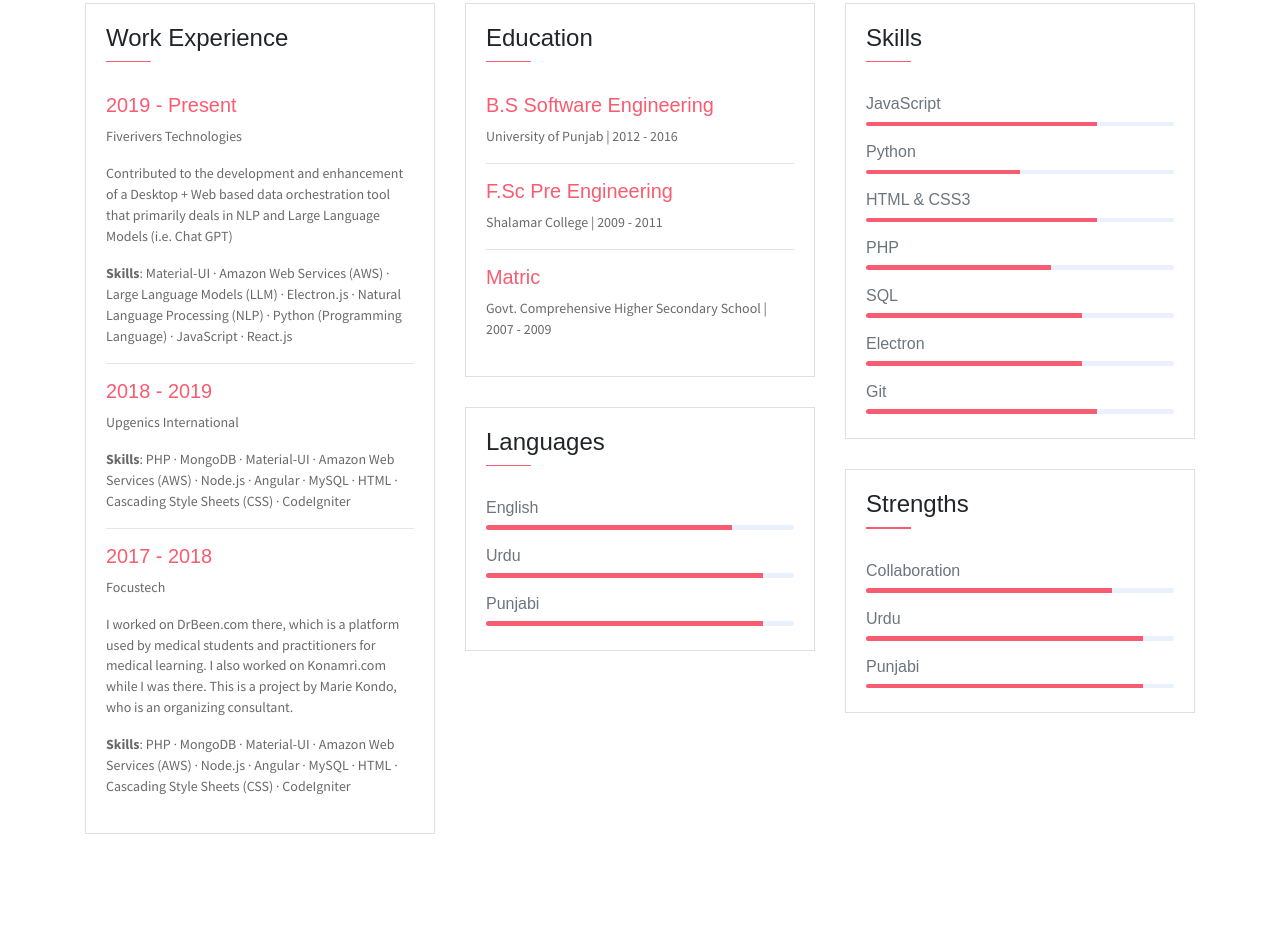
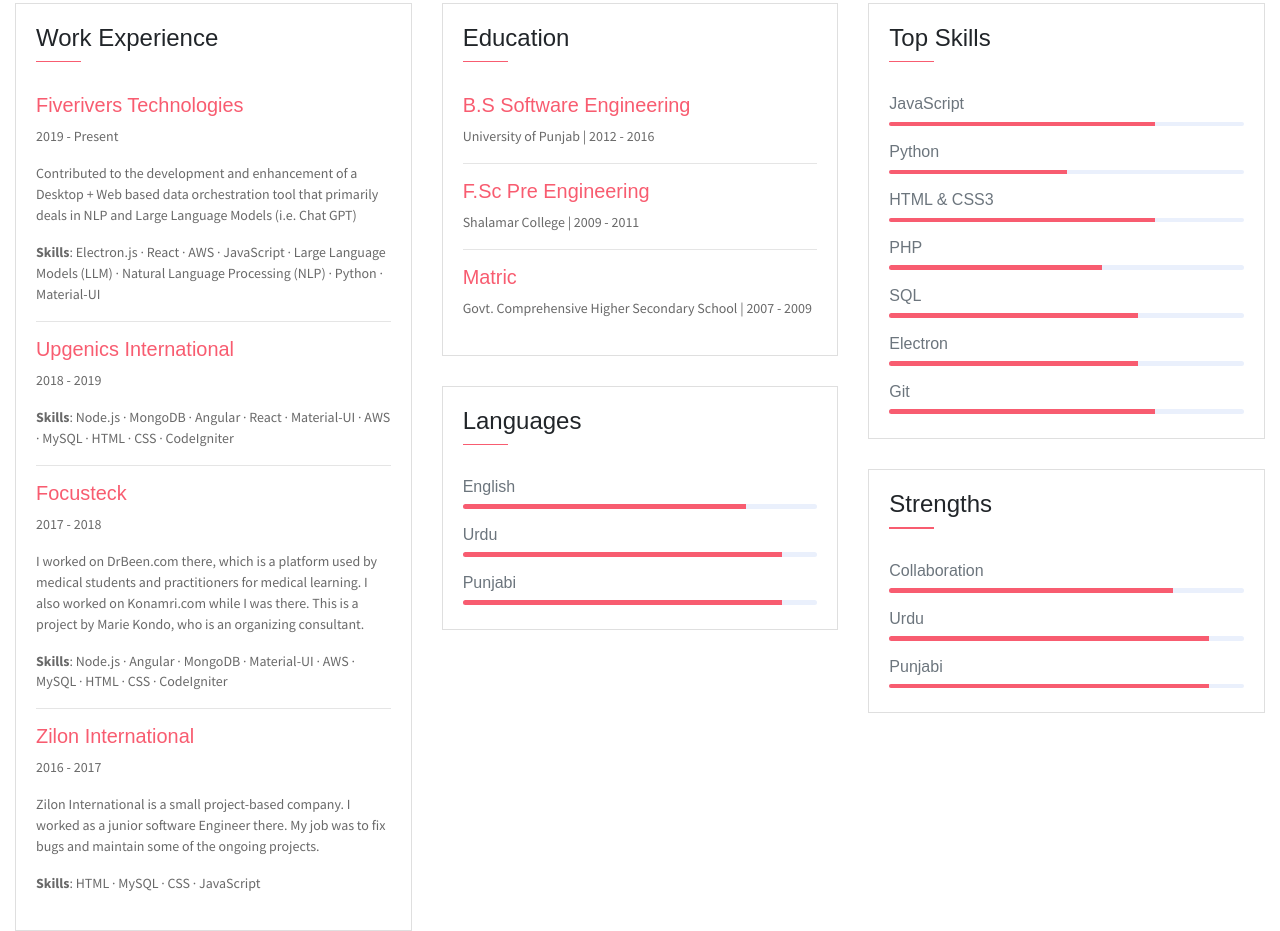
Before and after one commit to dev-sufyan/personal-portfolio, a website: page public_html/index.html in a window 1280 px wide. Shown: the part 1336-2267 px from the top of the page. Drawn offline with Linux system fonts and the light colour scheme.

Commit message:
minor ui touches + company links added

```diff
--- a/public_html/index.html
+++ b/public_html/index.html
@@ -164,20 +164,41 @@
                             </div>
                         </div>
                         <div class="card-body">
-                            <h6 class="title text-danger">2019 - Present</h6>
-                            <P>Fiverivers Technologies</P>
+                            <h6 class="title text-danger">
+                                <a href="https://www.fiveriverstech.com/" target="_blank">
+                                    Fiverivers Technologies
+                                </a>
+                            </h6>
+                            <P>2019 - Present</P>
                             <P class="subtitle">Contributed to the development and enhancement of a Desktop + Web based data orchestration tool that primarily deals in NLP and Large Language Models (i.e. Chat GPT)</P>
-                            <p><b>Skills</b>: Material-UI · Amazon Web Services (AWS) · Large Language Models (LLM) · Electron.js · Natural Language Processing (NLP) · Python (Programming Language) · JavaScript · React.js</p>
+                            <p><b>Skills</b>: Electron.js · React · AWS · JavaScript · Large Language Models (LLM) · Natural Language Processing (NLP) · Python · Material-UI </p>
                             <hr>
-                            <h6 class="title text-danger">2018 - 2019</h6>
-                            <P>Upgenics International</P>
+                            <h6 class="title text-danger">
+                                <a href="https://upgenicsint.com/" target="_blank">
+                                    Upgenics International
+                                </a>
+                            </h6>
+                            <P>2018 - 2019</P>
                             <P class="subtitle"></P>
-                            <p><b>Skills</b>: PHP · MongoDB · Material-UI · Amazon Web Services (AWS) · Node.js · Angular · MySQL · HTML · Cascading Style Sheets (CSS) · CodeIgniter</p>
+                            <p><b>Skills</b>: Node.js · MongoDB · Angular · React · Material-UI · AWS · MySQL · HTML · CSS · CodeIgniter</p>
                             <hr>
-                            <h6 class="title text-danger">2017 - 2018</h6>
-                            <P>Focustech</P>
+                            <h6 class="title text-danger">
+                                <a href="https://focusteck.com/" target="_blank">
+                                    Focusteck
+                                </a>
+                            </h6>
+                            <P>2017 - 2018</P>
                             <P class="subtitle">I worked on DrBeen.com there, which is a platform used by medical students and practitioners for medical learning. I also worked on Konamri.com while I was there. This is a project by Marie Kondo, who is an organizing consultant.</P>
-                            <p><b>Skills</b>: PHP · MongoDB · Material-UI · Amazon Web Services (AWS) · Node.js · Angular · MySQL · HTML · Cascading Style Sheets (CSS) · CodeIgniter</p>
+                            <p><b>Skills</b>: Node.js · Angular · MongoDB · Material-UI · AWS · MySQL · HTML · CSS · CodeIgniter</p>
+                            <hr>
+                            <h6 class="title text-danger">
+                                <a href="https://zilon.com/" target="_blank">
+                                    Zilon International
+                                </a>
+                            </h6>
+                            <P>2016 - 2017</P>
+                            <P class="subtitle">Zilon International is a small project-based company. I worked as a junior software Engineer there. My job was to fix bugs and maintain some of the ongoing projects.</P>
+                            <p><b>Skills</b>: HTML · MySQL · CSS · JavaScript</p>
                         </div>
                     </div>
                 </div>
@@ -227,11 +248,11 @@
                          </div>
                     </div>
                 </div>
-                <div class="col-lg-4">
+                <div class="col-md-6 col-lg-4">
                     <div class="card">
                        <div class="card-header">
                             <div class="pull-left">
-                                <h4 class="mt-2">Skills</h4>
+                                <h4 class="mt-2">Top Skills</h4>
                                 <span class="line"></span>
                             </div>
                         </div>
@@ -314,7 +335,7 @@
                         </div>
                         <div class="col-7 text-left py-3">
                             <h1 class="text-danger font-weight-bold font40">7</h1>
-                            <p class="text-light mb-1">Project Finished</p>
+                            <p class="text-light mb-1">Projects Finished</p>
                         </div>
                     </div>
                 </div>
```
Also changed, not shown: public_html/assets/css/johndoe.css.
